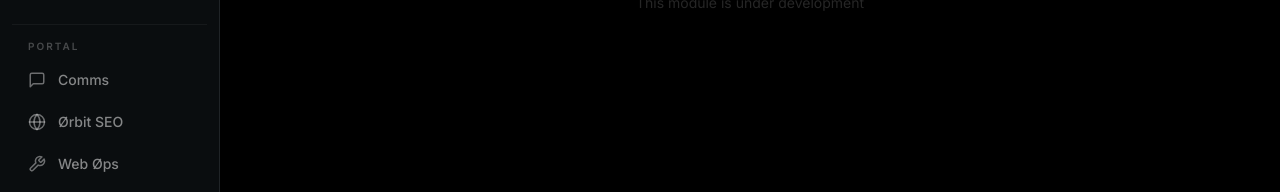
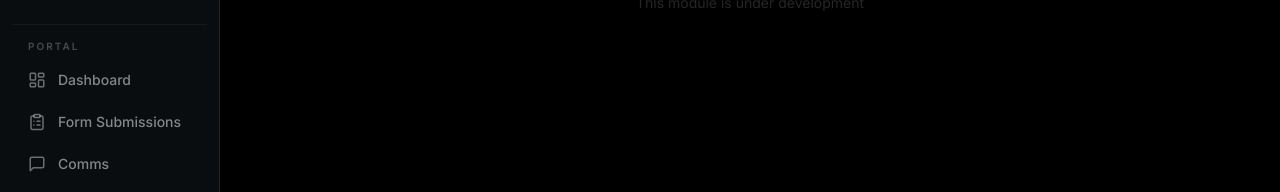
Before and after one commit to INTERSTELLAR-projects/m-thership, a React (Vite) app: page /performance in a window 1280 px wide. Shown: the part 354-546 px from the top of the page. Built offline with nearby package versions, Linux system fonts and the light colour scheme; no server answers.

Commit message:
File changes

```diff
--- a/src/components/Sidebar.jsx
+++ b/src/components/Sidebar.jsx
@@ -2,7 +2,7 @@ import { Link, useLocation } from "react-router-dom";
 import {
   LayoutDashboard, KeyRound, FileText, DollarSign,
   Scale, Users, BarChart3, MessageSquare, Globe,
-  Wrench, Flame, TrendingUp, Settings, LogOut
+  Wrench, Flame, TrendingUp, Settings, LogOut, ClipboardList
 } from "lucide-react";
 import { base44 } from "@/api/base44Client";
 
@@ -17,6 +17,8 @@ const mainNav = [
 ];
 
 const portalNav = [
+  { label: "Dashboard", icon: LayoutDashboard, path: "/portal-dashboard" },
+  { label: "Form Submissions", icon: ClipboardList, path: "/form-submissions" },
   { label: "Comms", icon: MessageSquare, path: "/comms" },
   { label: "Ørbit SEO", icon: Globe, path: "/orbit-seo" },
   { label: "Web Øps", icon: Wrench, path: "/web-ops" },
```
